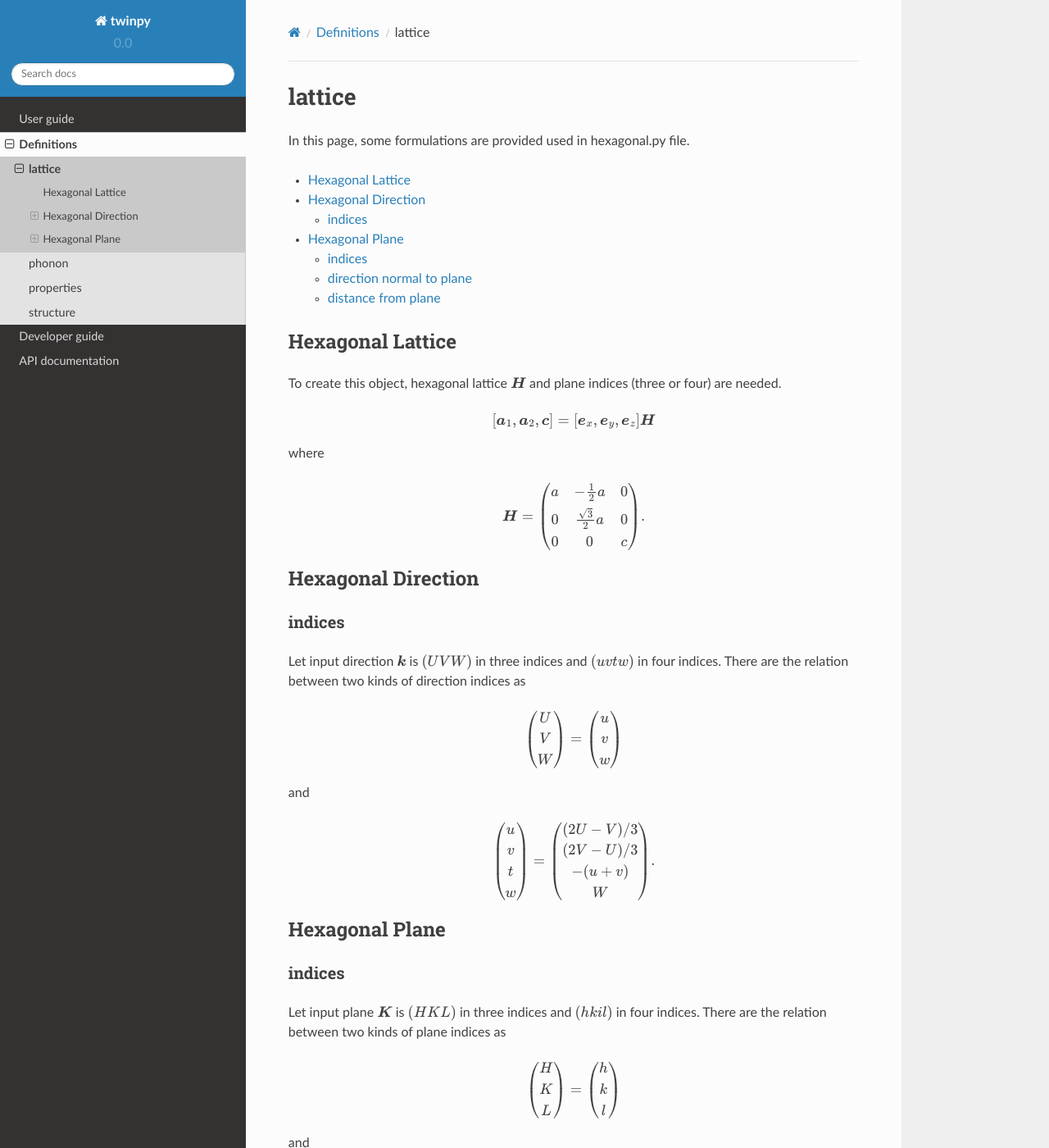
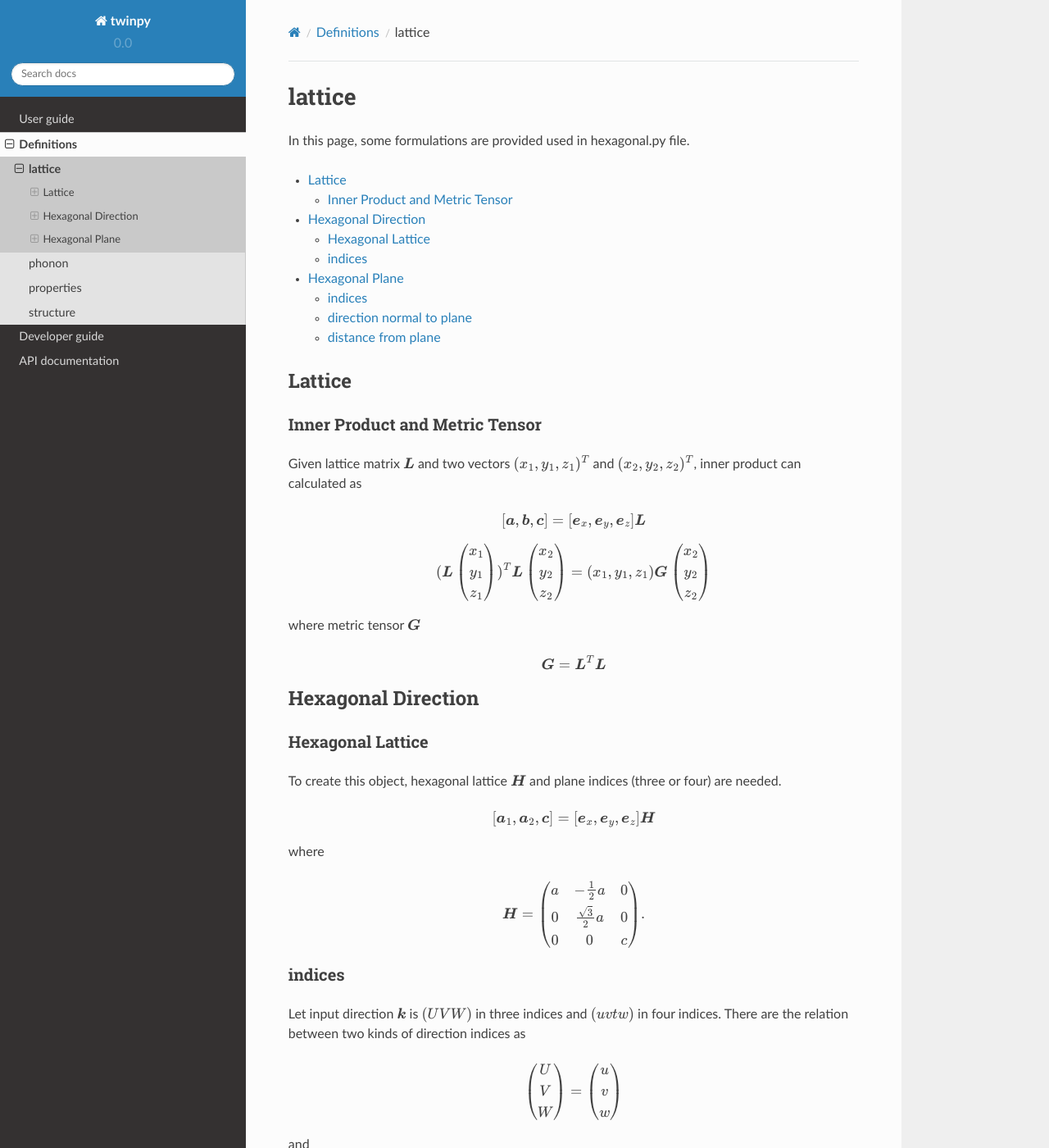
Before and after one commit to kei0822kei/twinpy, a Sphinx documentation site: the page built from docs/source/definitions/lattice.rst, in a window 1280 px wide and 1400 px high. Shown: the whole window at 82% size. Built offline with Sphinx 7.4.7 and the Read the Docs theme 2.0.0, drawn with Linux system fonts in a browser that asks for light colours.

Commit message:
do better lattice.py

```diff
--- a/docs/source/apidoc/twinpy.rst
+++ b/docs/source/apidoc/twinpy.rst
@@ -6,7 +6,9 @@ Subpackages
 
 .. toctree::
 
+   twinpy.analysis
    twinpy.common
+   twinpy.interfaces
    twinpy.lattice
    twinpy.properties
    twinpy.structure
--- a/docs/source/definitions/lattice.rst
+++ b/docs/source/definitions/lattice.rst
@@ -9,8 +9,62 @@ In this page, some formulations are provided used in hexagonal.py file.
    :local:
 
 
+Lattice
+=======
+
+Inner Product and Metric Tensor
+-------------------------------
+
+Given lattice matrix :math:`\boldsymbol{L}`
+and two vectors :math:`(x_1, y_1, z_1)^{T}` and :math:`(x_2, y_2, z_2)^{T}`,
+inner product can calculated as
+
+.. math::
+
+   [\boldsymbol{a},
+    \boldsymbol{b},
+    \boldsymbol{c}]
+   =
+   [\boldsymbol{e}_x,
+    \boldsymbol{e}_y,
+    \boldsymbol{e}_z] \boldsymbol{L}
+
+.. math::
+
+   (
+   \boldsymbol{L}
+   \begin{pmatrix}
+   x_1 \\
+   y_1 \\
+   z_1 \\
+   \end{pmatrix}
+   )^{T}
+   \boldsymbol{L}
+   \begin{pmatrix}
+   x_2 \\
+   y_2 \\
+   z_2 \\
+   \end{pmatrix}
+   =
+   (x_1, y_1, z_1) \boldsymbol{G}
+   \begin{pmatrix}
+   x_2 \\
+   y_2 \\
+   z_2 \\
+   \end{pmatrix}
+
+where metric tensor :math:`\boldsymbol{G}`
+
+.. math::
+
+   \boldsymbol{G} = \boldsymbol{L}^{T} \boldsymbol{L}
+
+
+Hexagonal Direction
+===================
+
 Hexagonal Lattice
-=================
+-----------------
 
 To create this object, hexagonal lattice :math:`\boldsymbol{H}`
 and plane indices (three or four) are needed.
@@ -37,8 +91,6 @@ where
    0 & 0 & c \\
    \end{pmatrix}.
 
-Hexagonal Direction
-===================
 
 indices
 -------
```
Also changed, not shown: docs/source/apidoc/twinpy.analysis.rst (added, +26 -0 lines), docs/source/apidoc/twinpy.common.rst (+10 -0 lines), docs/source/apidoc/twinpy.interfaces.rst (added, +26 -0 lines), docs/source/apidoc/twinpy.structure.rst (+20 -0 lines), 4 other files.
